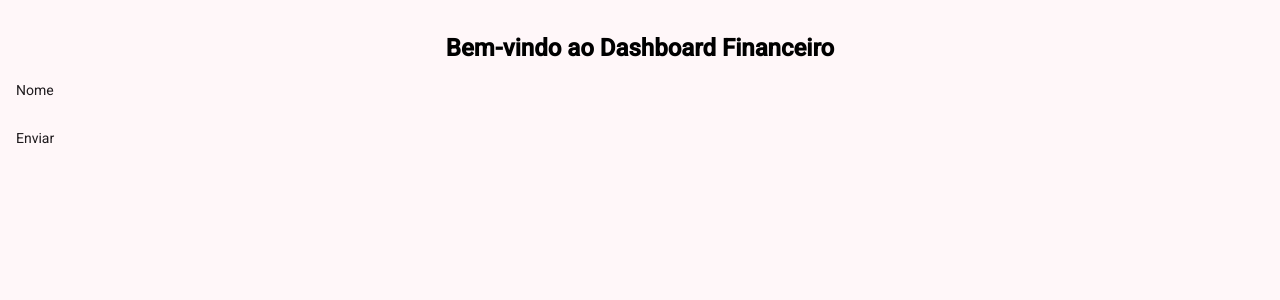
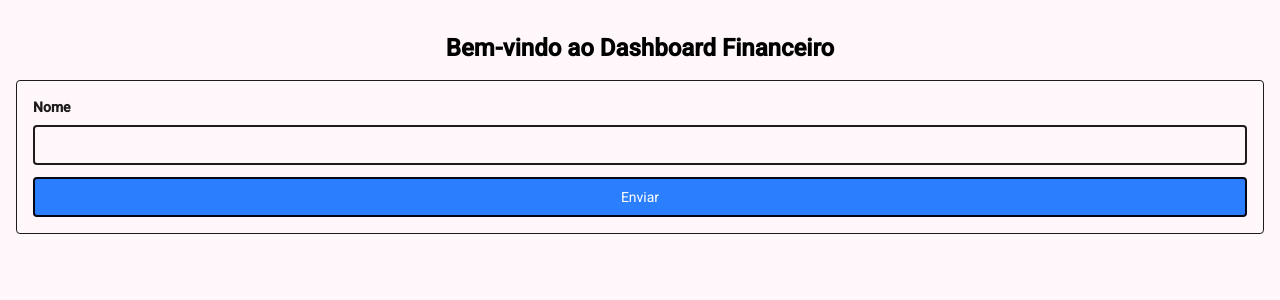
Before and after one commit to Antonio-Sitoe/angular_course, an Angular app: page / in a window 1280 px wide. Shown: the top 300 px of the page. Built offline with nearby package versions, Linux system fonts and the light colour scheme.

Commit message:
Ajustres

```diff
--- a/src/app/components/app-control-form/app-control-form.html
+++ b/src/app/components/app-control-form/app-control-form.html
@@ -1,6 +1,13 @@
-<div class="grid gap-2">
-  <label for="nome" class="form-label">Nome</label>
-  <input type="text" id="nome" class="form-control" />
-</div>
-
-<button type="submit" (click)="alterarValor()">Enviar</button>
+<section class="border rounded p-4">
+  <div class="grid gap-2 mb-3">
+    <label for="nome" class="form-label font-bold">Nome</label>
+    <input type="text" id="nome" class="form-control border-2 p-2 rounded font-semibold" />
+  </div>
+  <button
+    type="submit"
+    (click)="alterarValor()"
+    class="text-center p-2 w-full border-2 border-gray-950 rounded cursor-pointer bg-blue-500 text-white hover:bg-blue-600 transition-colors"
+  >
+    Enviar
+  </button>
+</section>
--- a/src/app/components/app-control-form/app-control-form.ts
+++ b/src/app/components/app-control-form/app-control-form.ts
@@ -1,16 +1,13 @@
-import { Component, OnInit } from "@angular/core";
+import { Component } from "@angular/core";
 import { FormControl, Validators } from "@angular/forms";
 
 @Component({
+  imports: [],
   selector: "app-app-control-form",
-  imports: [],
   templateUrl: "./app-control-form.html",
-  styleUrl: "./app-control-form.css",
 })
 export class AppControlForm {
   nome = new FormControl("", [Validators.required, Validators.minLength(6)]);
 
-  alterarValor() {
-    this.nome.setValue("Novo valor");
-  }
+  alterarValor() {}
 }
```
Also changed, not shown: src/app/components/app-control-form/app-control-form.css (deleted).
